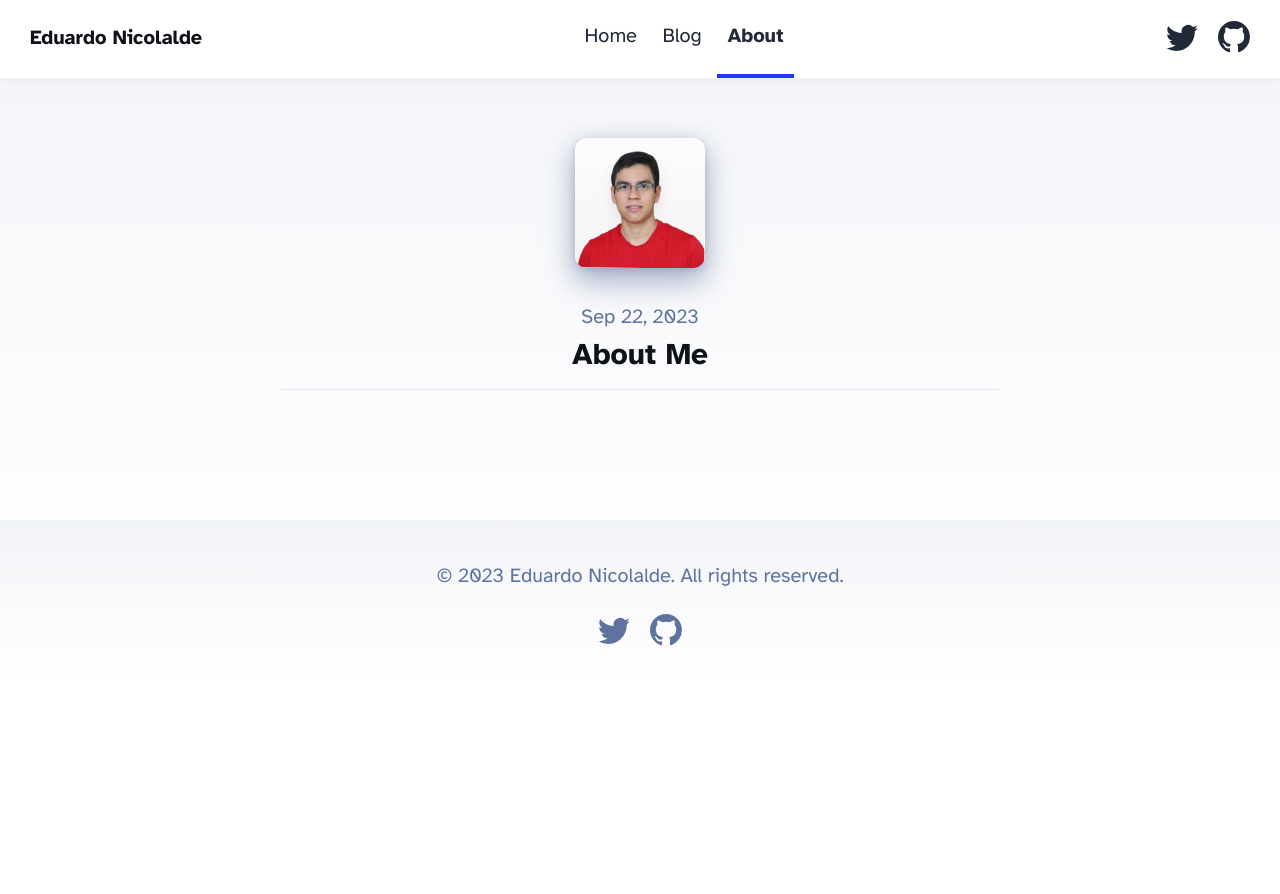
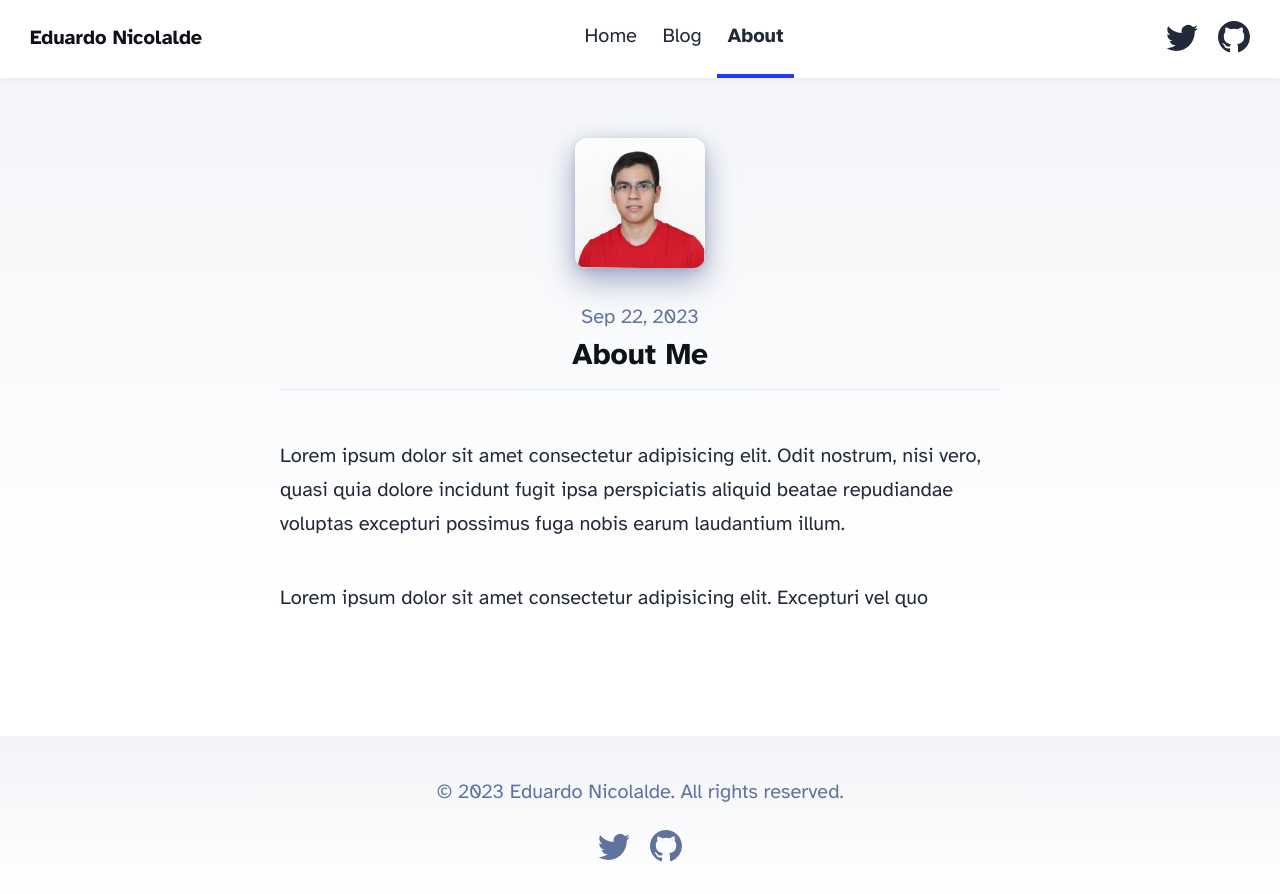
Before and after one commit to eduanico/portfolio, an Astro site: page /about in a window 1280 px wide. Before the commit the page ends 800 px from the top, so only its background shows below. Built offline with nearby package versions, Linux system fonts and the light colour scheme; Astro itself is replaced by a stand-in of ours.

Commit message:
Update about.astro

```diff
--- a/src/pages/about.astro
+++ b/src/pages/about.astro
@@ -8,4 +8,7 @@ import Layout from '../layouts/BlogPost.astro';
 	pubDate={new Date('September 22 2023')}
 	heroImage="/eduanico.jpeg"
 >
+<p>Lorem ipsum dolor sit amet consectetur adipisicing elit. Odit nostrum, nisi vero, quasi quia dolore incidunt fugit ipsa perspiciatis aliquid beatae repudiandae voluptas excepturi possimus fuga nobis earum laudantium illum.</p>
+
+<p>Lorem ipsum dolor sit amet consectetur adipisicing elit. Excepturi vel quo </p>
 </Layout>
```
